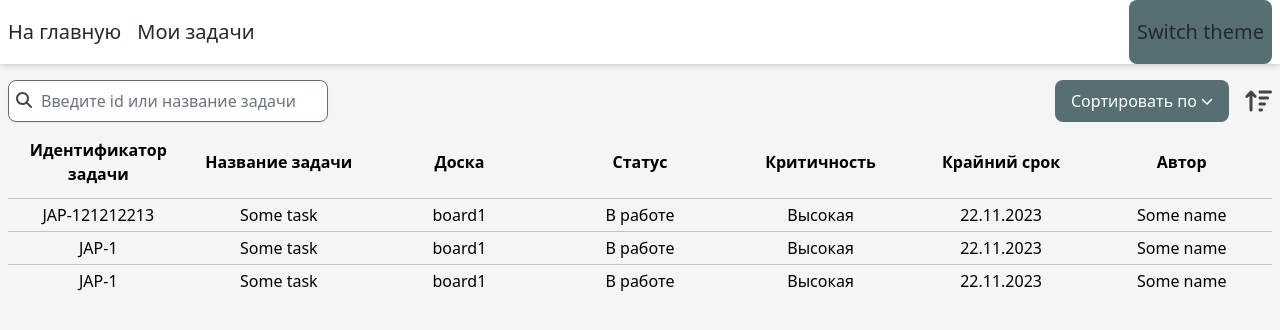
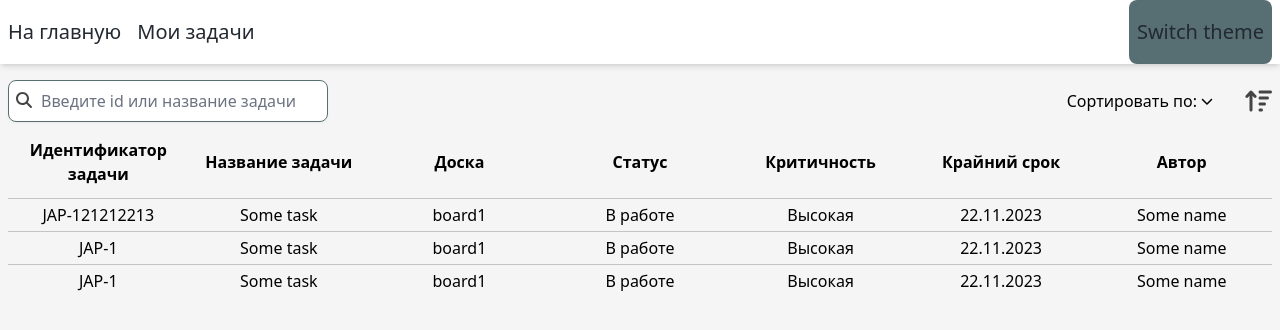
Before and after one commit to KvRm/kanban-board, a Vue app: page /my-tasks in a window 1280 px wide. Shown: the top 330 px of the page. Built offline with nearby package versions, Linux system fonts and the light colour scheme.

Commit message:
[fix + refactor] fixed dropdown styles + refactored type link condition checking

```diff
--- a/src/components/common/DropdownInput.vue
+++ b/src/components/common/DropdownInput.vue
@@ -1,11 +1,13 @@
 <template>
   <div class="dropdown inline-block relative transition-all">
     <button
-      class="py-2 px-4 rounded-btn inline-flex items-center bg-secondary text-white h-full"
+      class="py-2 px-4 rounded-btn flex items-center hover:bg-secondary h-full justify-center transition"
+      :class="`w-${width}`"
       @click="toggleSelect"
+      :key="dropdownKey"
     >
       <span class="mr-1">{{ currentValue || placeholderText }}</span>
-      <FontAwesomeIcon icon="fa-solid fa-chevron-down" class="text-white h-3" />
+      <FontAwesomeIcon icon="fa-solid fa-chevron-down" class="h-3" />
     </button>
     <ul
       ref="select"
@@ -34,6 +36,7 @@ const props = defineProps<{
   dropdownKey: string
   placeholderText: string
   items: string[]
+  width: 24 | 32 | 44 | 52 | 60 | 64
 }>()
 
 const emit = defineEmits<{
--- a/src/components/my-tasks/TaskTableItem.vue
+++ b/src/components/my-tasks/TaskTableItem.vue
@@ -9,11 +9,7 @@
       :data-label="item.category"
     >
       <TheTaskLink
-        v-if="
-          item.params.type === TaskTableItemType.Link &&
-          Object.keys(item.params.linkParams).includes('prefix') &&
-          Object.keys(item.params.linkParams).includes('board')
-        "
+        v-if="item.params.type === TaskTableItemType.Link && isTypeLink(item)"
         :task-link="(item.params.linkParams as TaskLink)"
       />
       <router-link
@@ -43,6 +39,11 @@ import TheTaskLink from '../common/TheTaskLink.vue'
 const props = defineProps<{
   task: MyTask
 }>()
+
+const isTypeLink = (item: TaskTableItem): boolean =>
+  item.params.type === TaskTableItemType.Link &&
+  Object.keys(item.params.linkParams).includes('prefix') &&
+  Object.keys(item.params.linkParams).includes('board')
 
 const taskTableItems = ref<TaskTableItem[]>([
   {
--- a/src/components/my-tasks/TaskTableSearchSort.vue
+++ b/src/components/my-tasks/TaskTableSearchSort.vue
@@ -7,8 +7,9 @@
     <div class="sort flex gap-4 max-sm:justify-center">
       <DropdownInput
         :items="dropdownItems"
-        :placeholderText="'Сортировать по'"
+        :placeholderText="'Сортировать по:'"
         :dropdownKey="'categories'"
+        :width="60"
         @dropdownSelect="selectSortCategory"
       />
 
```
